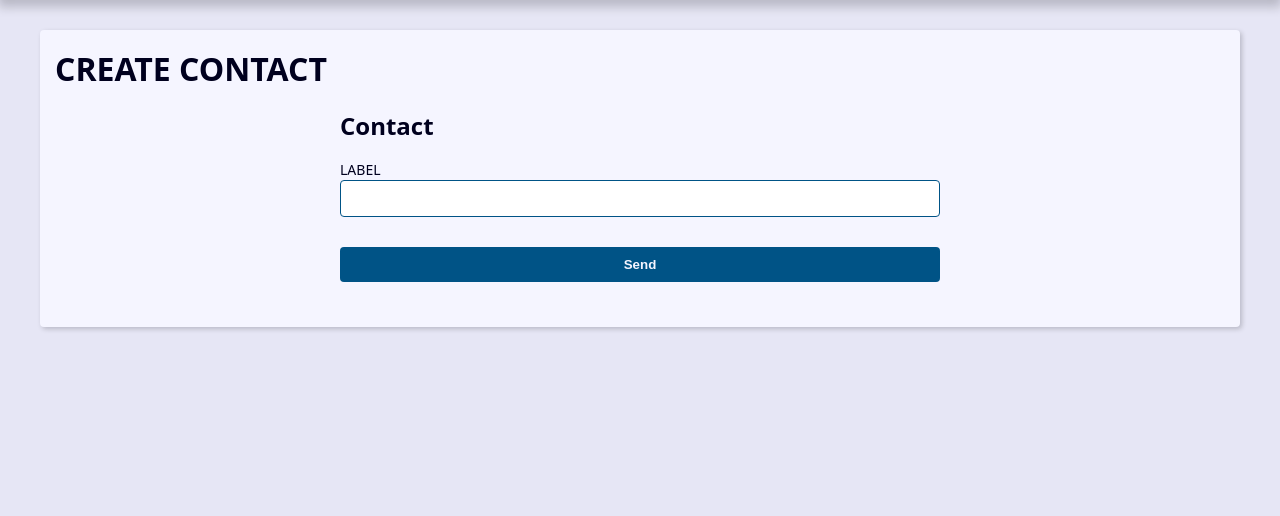
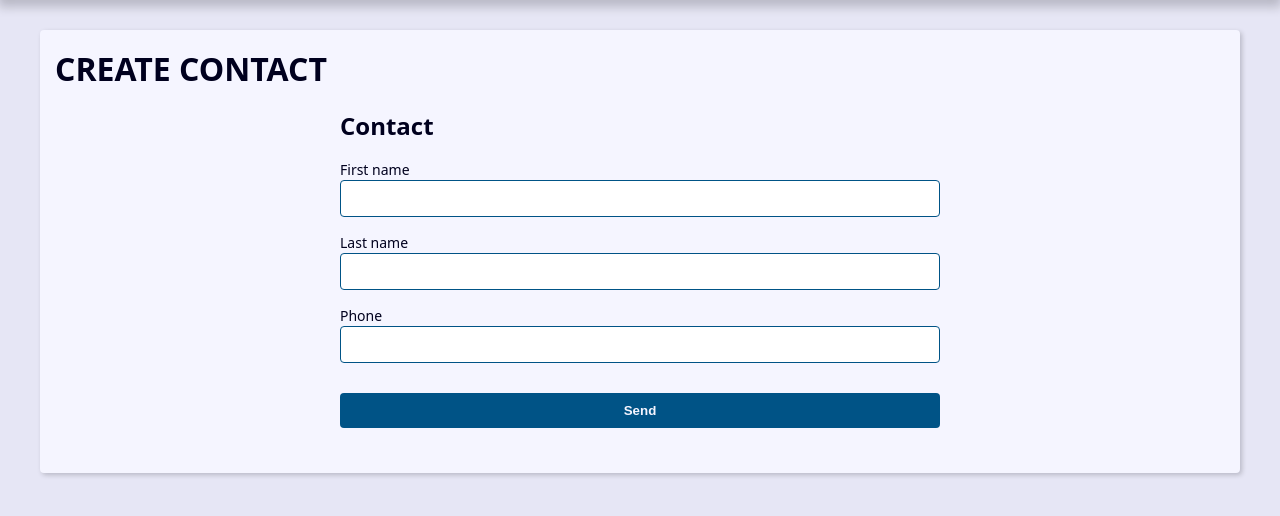
Before and after one commit to joaovitorf4/Agenda-Django, a Django app: page /contact/create/ in a window 1280 px wide. Shown: the part 239-755 px from the top of the page. Run offline with Django 4.2, Linux system fonts and the light colour scheme; parts of the project's set-up code (start-up, migrations or seed data) failed here and were passed over.

Commit message:
Criando Form dinâmico

```diff
--- a/contact/templates/contact/create.html
+++ b/contact/templates/contact/create.html
@@ -7,7 +7,7 @@
         <h2>Contact</h2>
 
         <form
-          action=""
+          action="{% url 'contact:create' %}"
           method="POST"
           enctype="multipart/form-data"
         >
@@ -15,10 +15,13 @@
             {% csrf_token %}
 
           <div class="form-content">
-            <div class="form-group">
-              <label for="id_first_name">LABEL</label>
-              <input type="text" name="first_name" maxlength="255" id="id_first_name">
-            </div>
+
+            {% for field in form %}
+                <div class="form-group">
+                <label for="{{ field.id_for_label }}">{{ field.label }}</label>
+                {{ field }}
+                </div>
+            {% endfor %}
           </div>
 
           <div class="form-content">
--- a/contact/views/contact_forms.py
+++ b/contact/views/contact_forms.py
@@ -1,16 +1,38 @@
 from contact.models import Contact
+from contact.views.contact_views import search
+from django import forms
 from django.core.paginator import Paginator
 from django.db.models import Q
 from django.shortcuts import get_object_or_404, redirect, render
 
 
+class ContactForm(forms.ModelForm):
+    class Meta:
+        model = Contact
+        fields = (
+            'first_name',
+            'last_name',
+            'phone',
+        )
+
 def create(request):
+    if request.method == 'POST':
+        context = {
+            'form': ContactForm(data=request.POST),
+        }
+
+        return render(
+            request,
+            'contact/create.html',
+            context,
+        )
+
     context = {
-
+        'form': ContactForm(),
     }
 
     return render(
-        request,
-        'contact/create.html',
-        context,
+            request,
+            'contact/create.html',
+            context,
     )
```
